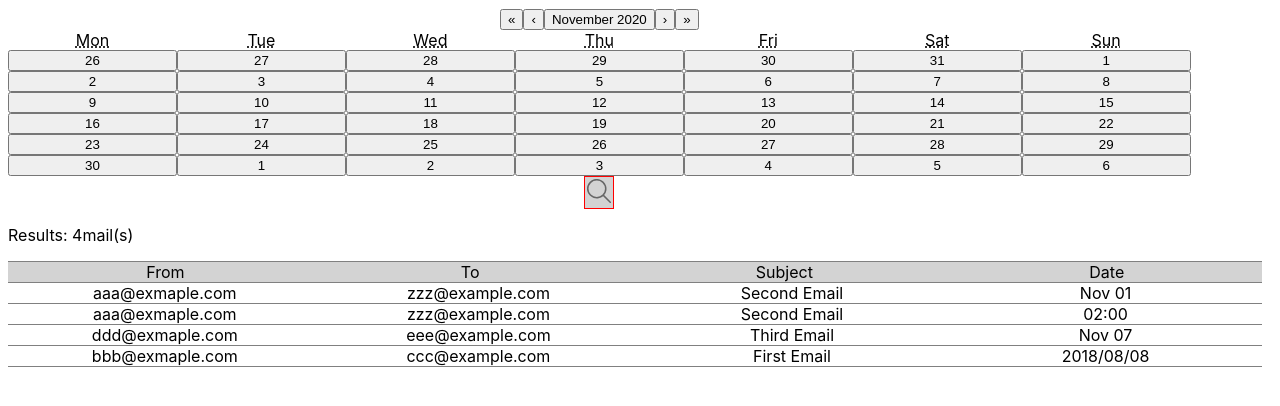
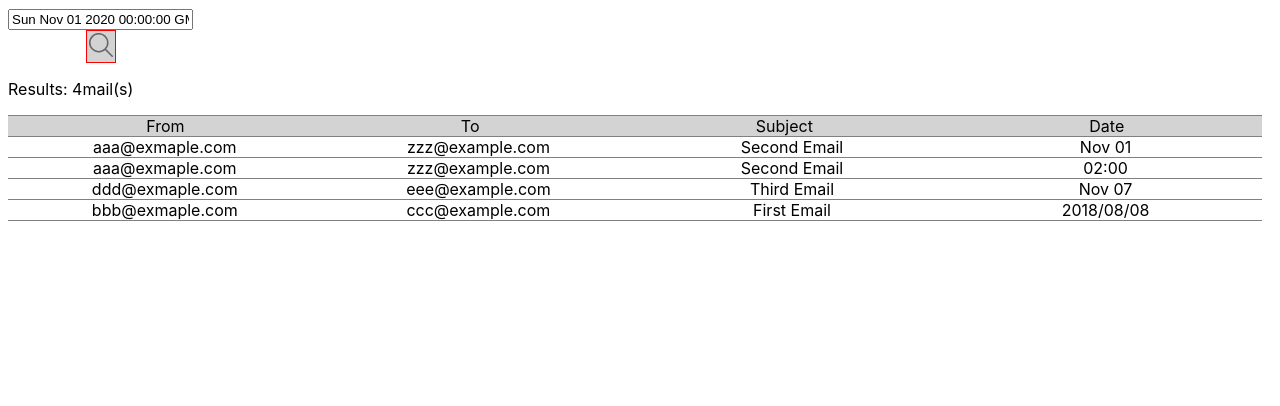
Before and after one commit to yuriko-pixel/OttoAndTsuma, a React (Create React App) app: page / in a window 1280 px wide. Shown: the top 406 px of the page. Built offline with nearby package versions, Linux system fonts and the light colour scheme.

Commit message:
calander cahnges

```diff
--- a/src/App.js
+++ b/src/App.js
@@ -2,7 +2,7 @@ import "./App.css";
 import NoEmails from "./images/logo.png";
 import Search from "./images/icon_search.svg";
 import React, { useState, useEffect } from "react";
-import Calendar from "react-calendar";
+// import Calendar from "react-calendar";
 
 function App() {
   // compare the from and put them in order
@@ -43,7 +43,7 @@ function App() {
     return 0;
   }
   function compareDate(a, b) {
-    let ArrayA = a.date.split(' ').splice(1,4)
+    let ArrayA = a.date.split(" ").splice(1, 4);
     switch (ArrayA[0]) {
       case "Jan":
         ArrayA[0] = "01";
@@ -84,8 +84,8 @@ function App() {
       default:
         return;
     }
-    ArrayA = ArrayA.join(' ')
-    let ArrayB = b.date.split(' ').splice(1,4)
+    ArrayA = ArrayA.join(" ");
+    let ArrayB = b.date.split(" ").splice(1, 4);
     switch (ArrayB[0]) {
       case "Jan":
         ArrayB[0] = "01";
@@ -126,8 +126,8 @@ function App() {
       default:
         return;
     }
-    ArrayB = ArrayB.join(' ')
-    console.log(parseInt(ArrayB))
+    ArrayB = ArrayB.join(" ");
+    console.log(parseInt(ArrayB));
     if (ArrayA < ArrayB) {
       // console.log(emails[1].subject);
       return 1;
@@ -208,10 +208,9 @@ function App() {
 
   // end of date functions
   // Calender
-  const [value, onChange] = useState(new Date());
+  // const [value, onChange] = useState(new Date());
   // Emails
-  const [emails, setEmails] = useState([
-  ]);
+  const [emails, setEmails] = useState([]);
 
   // Emails Initial State
   const allEmails = [
@@ -254,10 +253,10 @@ function App() {
     for (let index = 0; index < allEmails.length; index++) {
       const WholeEmail = allEmails[index];
       const element = allEmails[index].date;
-      console.log(value, element);
+      // console.log(value, element);
       if (
         element.split(" ").splice(0, 4).join(" ") ===
-        value.toString().split(" ").splice(0, 4).join(" ")
+        calander.toString().split(" ").splice(0, 4).join(" ")
       ) {
         console.log("Match!");
         placeHolder.push(WholeEmail);
@@ -292,6 +291,14 @@ function App() {
     newArr.sort(compareDate);
     // console.log(newArr === emails);
     return newArr;
+  };
+
+  const [calander, setCalander] = useState(
+    "Sun Nov 01 2020 00:00:00 GMT+0900 (Japan Standard Time)"
+  );
+  const updateCalander = (e) => {
+    console.log(e.target.value);
+    setCalander(e.target.value);
   };
 
   function MessagesList({ value }) {
@@ -364,7 +371,13 @@ function App() {
             {/* reaplce input with calander input */}
             <div>
               {" "}
-              <Calendar onChange={onChange} value={value} />
+              {/* <Calendar onChange={onChange} value={value} /> */}
+              <input
+                className="search-bar"
+                type="text"
+                value={calander}
+                onChange={updateCalander}
+              />
             </div>
             <button className="Search-Container">
               <img className="Search" src={Search} alt="Search" type="submit" />
@@ -391,7 +404,13 @@ function App() {
             {/* reaplce input with calander input */}
             <div>
               {" "}
-              <Calendar onChange={onChange} value={value} />
+              {/* <Calendar onChange={onChange} value={value} /> */}
+              <input
+                className="search-bar"
+                type="text"
+                value={calander}
+                onChange={updateCalander}
+              />
             </div>
             <button className="Search-Container">
               <img className="Search" src={Search} alt="Search" type="submit" />
```
